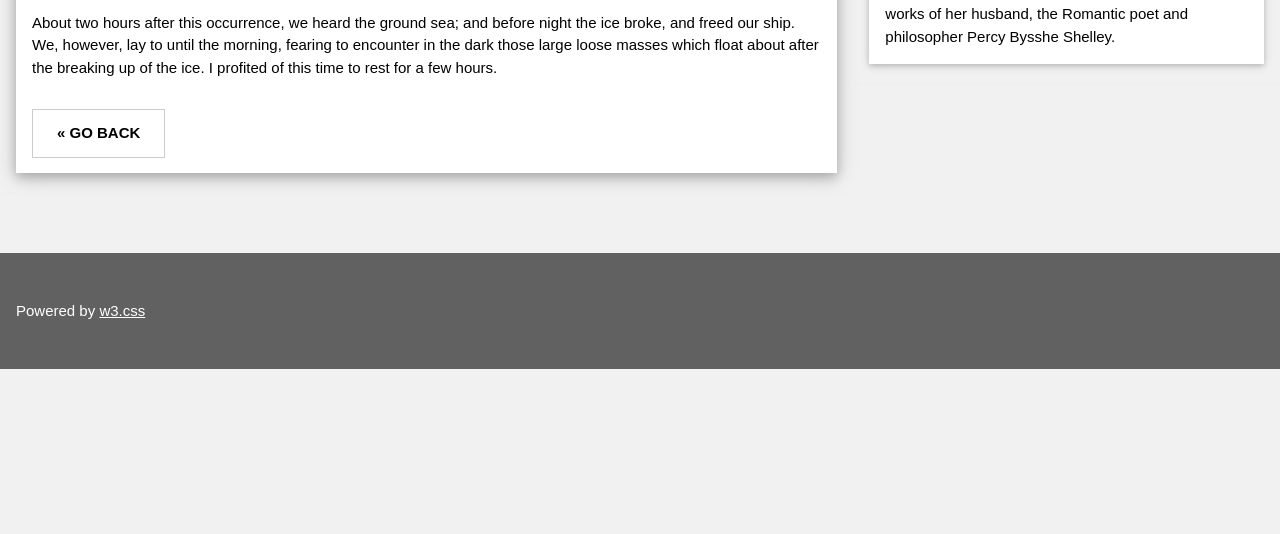
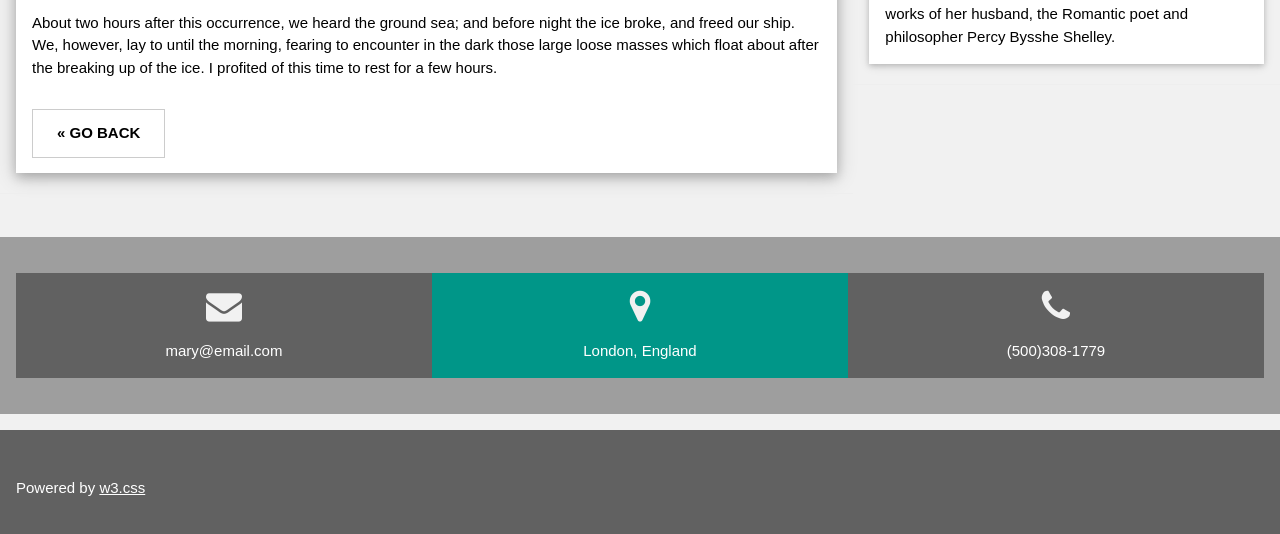
Before and after one commit to DaryaWebsiteTutorial/DaryaWebsiteTutorial, a plain HTML site: page Frankenstein.html in a window 1280 px wide. Shown: the part 811-1345 px from the top of the page. Before the commit the page ends 1180 px from the top, so only its background shows below. Drawn offline with nearby package versions, Linux system fonts and the light colour scheme.

Commit message:
Fixing formatting

```diff
--- a/Frankenstein.html
+++ b/Frankenstein.html
@@ -4,8 +4,9 @@
 <title>Mary Shelley</title>
 <meta charset="UTF-8">
 <meta name="viewport" content="width=device-width, initial-scale=1">
-<link rel="stylesheet" href="Index_files/w3.css">
-<link rel="stylesheet" href="Index_files/css.css">
+<link rel="stylesheet" href="https://www.w3schools.com/w3css/4/w3.css">
+<link rel="stylesheet" href="https://cdnjs.cloudflare.com/ajax/libs/font-awesome/4.7.0/css/font-awesome.min.css">
+
 <style>
 body,h1,h2,h3,h4,h5 {font-family: "Raleway", sans-serif}
 </style>
@@ -71,9 +72,29 @@ and is wrapped around the whole page content, except for the footer in this exam
 <!-- END GRID -->
 </div><br>
 
+
+
+
 <!-- END w3-content -->
 </div>
 
+<!-- Contact Section -->
+  <div class="w3-container w3-padding-large w3-grey">
+    <div class="w3-row-padding w3-center w3-padding-24" style="margin:0 -16px">
+      <div class="w3-third w3-dark-grey">
+        <p><i class="fa fa-envelope w3-xxlarge w3-text-light-grey"></i></p>
+        <p>mary@email.com</p>
+      </div>
+      <div class="w3-third w3-teal">
+        <p><i class="fa fa-map-marker w3-xxlarge w3-text-light-grey"></i></p>
+        <p>London, England</p>
+      </div>
+      <div class="w3-third w3-dark-grey">
+        <p><i class="fa fa-phone w3-xxlarge w3-text-light-grey"></i></p>
+        <p>(500)308-1779</p>
+      </div>
+    </div>
+  </div>
 <!-- Footer -->
 <footer class="w3-container w3-dark-grey w3-padding-32 w3-margin-top">
     <p>Powered by <a href="https://www.w3schools.com/w3css/default.asp" target="_blank">w3.css</a></p>
```
